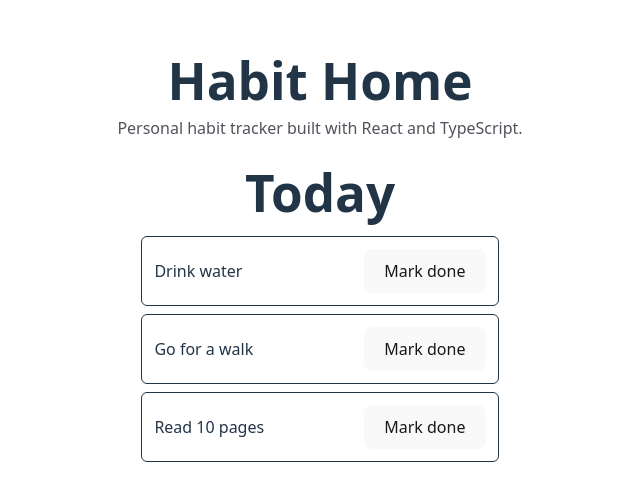
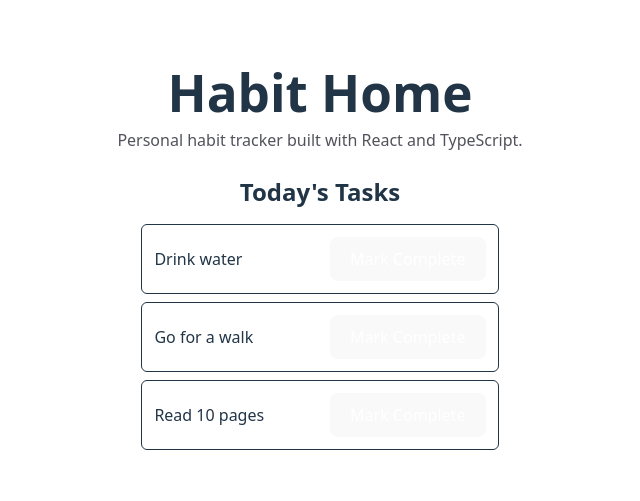
Before and after one commit to matthewsearle01/habit-home, a React (Vite) app: page / in a window 1280 px wide. Shown: the part 131-632 px from the top of the page, without its empty margins (320-960 px from the left). Built offline with nearby package versions, Linux system fonts and the light colour scheme.

Commit message:
improve readability

```diff
--- a/src/components/TodayPage.tsx
+++ b/src/components/TodayPage.tsx
@@ -25,7 +25,7 @@ export default function TodayPage() {
 
   return (
     <div className="p-6">
-      <h1 className="text-2xl font-semibold mb-4">Today</h1>
+      <h2 className="text-2xl font-semibold mb-4">Today's Tasks</h2>
 
       <ul className="space-y-2">
         {habits.map((habit) => {
@@ -44,10 +44,10 @@ export default function TodayPage() {
                 type="button"
                 onClick={() => toggleDone(habit.id)}
                 className={`text-sm rounded-md px-3 py-1 ${
-                  done ? "bg-zinc-900 text-white" : "bg-zinc-100 text-zinc-900"
+                  done ? "bg-zinc-900 text-white" : "bg-zinc-100 text-white"
                 }`}
               >
-                {done ? "Undo" : "Mark done"}
+                {done ? "Undo" : "Mark Complete"}
               </button>
             </li>
           );
```
